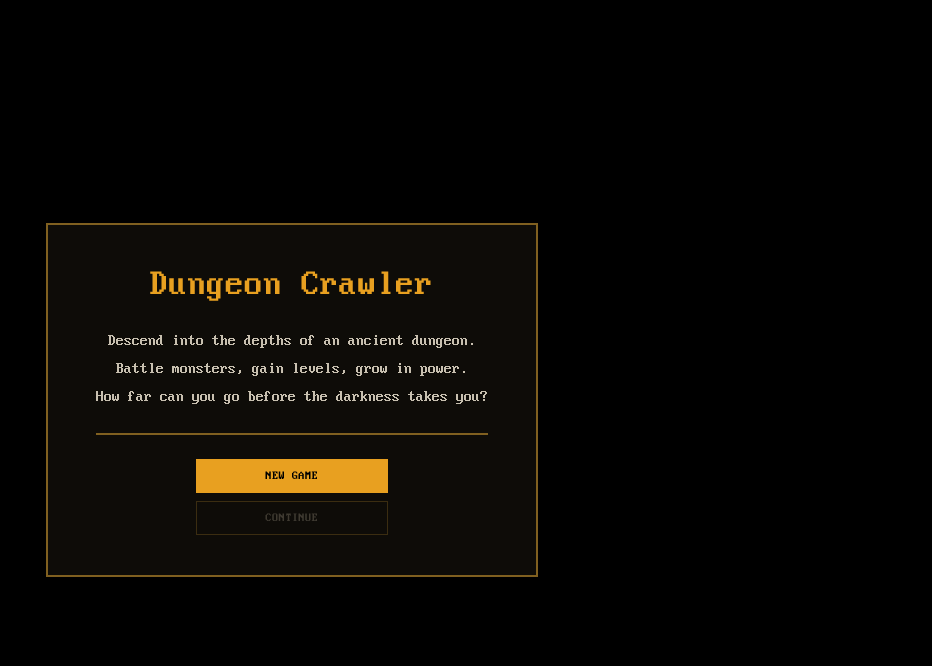
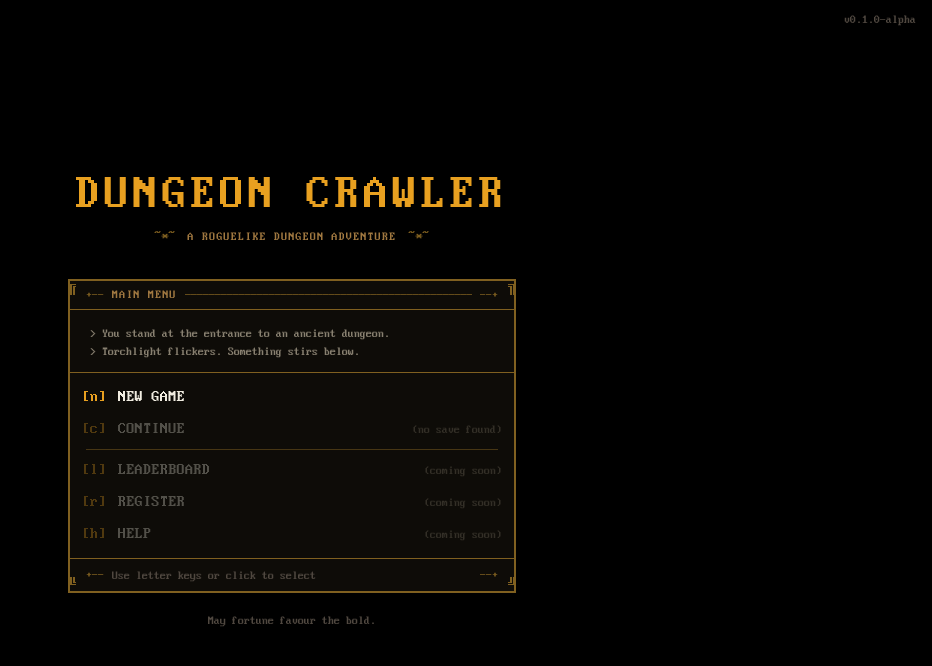
Before and after one commit to ifancyabroad/dungeon-crawler, a React (Vite) app in the folder apps/web/: page / in a window 1280 px wide. Shown: the top 666 px of the page, without its empty margins (348-1280 px from the left). Built offline with nearby package versions, Linux system fonts and the light colour scheme; no server answers.

Commit message:
Update UI

```diff
--- a/apps/web/src/components/ClassCard.tsx
+++ b/apps/web/src/components/ClassCard.tsx
@@ -25,18 +25,71 @@ type ClassCardProps = {
 	onSelect: () => void;
 };
 
+// Corner glyph style — matches PanelBox corners.
+const CORNER: React.CSSProperties = {
+	position: "absolute",
+	fontFamily: "'IBM VGA', monospace",
+	fontSize: "1rem",
+	lineHeight: 1,
+	pointerEvents: "none",
+	userSelect: "none",
+	zIndex: 1,
+};
+
 export function ClassCard({ cls, selected, onSelect }: ClassCardProps) {
 	return (
 		<button
 			type="button"
 			onClick={onSelect}
 			className={[
-				"text-left p-3 border-2 transition-colors",
+				"relative text-left p-3 border-2 transition-colors",
 				selected
 					? "border-border-bright bg-bg-elevated"
 					: "border-border bg-bg-panel hover:bg-bg-surface",
 			].join(" ")}
 		>
+			{/* Corner glyphs */}
+			<span
+				style={{
+					...CORNER,
+					top: -2,
+					left: -2,
+					color: selected ? "var(--color-border-bright)" : "var(--color-border)",
+				}}
+			>
+				╔
+			</span>
+			<span
+				style={{
+					...CORNER,
+					top: -2,
+					right: -2,
+					color: selected ? "var(--color-border-bright)" : "var(--color-border)",
+				}}
+			>
+				╗
+			</span>
+			<span
+				style={{
+					...CORNER,
+					bottom: -2,
+					left: -2,
+					color: selected ? "var(--color-border-bright)" : "var(--color-border)",
+				}}
+			>
+				╚
+			</span>
+			<span
+				style={{
+					...CORNER,
+					bottom: -2,
+					right: -2,
+					color: selected ? "var(--color-border-bright)" : "var(--color-border)",
+				}}
+			>
+				╝
+			</span>
+
 			{/* Sprite + name + HP */}
 			<div className="flex items-center gap-2 mb-2">
 				<TileSprite tileIndex={getHeroTile(cls.id)} size={32} />
--- a/apps/web/src/components/CombatLog.tsx
+++ b/apps/web/src/components/CombatLog.tsx
@@ -75,10 +75,10 @@ export function CombatLog() {
 				{combatLog.length === 0 && (
 					<>
 						<p className="text-text-bright" style={{ lineHeight: `${LINE_HEIGHT}px` }}>
-							Welcome, adventurer. The dungeon awaits.
+							&gt; Welcome, adventurer. The dungeon awaits.
 						</p>
 						<p className="text-text-muted" style={{ lineHeight: `${LINE_HEIGHT}px` }}>
-							Move with WASD or arrow keys.
+							&gt; Move with WASD or arrow keys.
 						</p>
 					</>
 				)}
@@ -91,7 +91,7 @@ export function CombatLog() {
 							className={eventColorClass(event)}
 							style={{ lineHeight: `${LINE_HEIGHT}px` }}
 						>
-							{text}
+							&gt; {text}
 						</p>
 					);
 				})}
--- /dev/null
+++ b/apps/web/src/components/PanelBox.tsx
@@ -0,0 +1,79 @@
+import { type ReactNode } from "react";
+
+type PanelBoxProps = {
+	children: ReactNode;
+	title?: string;
+	footer?: ReactNode;
+	glow?: boolean;
+	className?: string;
+};
+
+// Corner glyph style shared across all four positions.
+const CORNER: React.CSSProperties = {
+	position: "absolute",
+	fontFamily: "'IBM VGA', monospace",
+	fontSize: "1rem",
+	lineHeight: 1,
+	color: "var(--color-border)",
+	pointerEvents: "none",
+	userSelect: "none",
+	zIndex: 1,
+};
+
+/**
+ * PanelBox — the shared bordered panel primitive for the whole UI.
+ *
+ * Provides:
+ *   - border-2 border-border bg-bg-panel base
+ *   - ╔ ╗ ╚ ╝ corner glyphs (always)
+ *   - optional "+-- TITLE ──...──+" header bar
+ *   - optional footer slot
+ *   - optional amber glow shadow (use on prominent/hero panels only)
+ */
+export function PanelBox({ children, title, footer, glow = false, className = "" }: PanelBoxProps) {
+	return (
+		<div
+			className={`relative border-2 border-border bg-bg-panel ${className}`}
+			style={
+				glow
+					? { boxShadow: "0 0 24px rgba(80,60,16,0.4), inset 0 0 32px rgba(0,0,0,0.4)" }
+					: undefined
+			}
+		>
+			{/* Corner glyphs */}
+			<span style={{ ...CORNER, top: -2, left: -2 }}>╔</span>
+			<span style={{ ...CORNER, top: -2, right: -2 }}>╗</span>
+			<span style={{ ...CORNER, bottom: -2, left: -2 }}>╚</span>
+			<span style={{ ...CORNER, bottom: -2, right: -2 }}>╝</span>
+
+			{/* Title bar */}
+			{title != null && (
+				<div className="border-b border-border px-4 py-1.5 flex items-center gap-2 overflow-hidden">
+					<span className="text-border font-mono text-xs select-none shrink-0">+--</span>
+					<span className="text-text-label font-mono text-xs tracking-widest uppercase shrink-0">
+						{title}
+					</span>
+					<span
+						className="text-border font-mono text-xs select-none flex-1 overflow-hidden whitespace-nowrap"
+						aria-hidden
+					>
+						{"─".repeat(80)}
+					</span>
+					<span className="text-border font-mono text-xs select-none shrink-0">--+</span>
+				</div>
+			)}
+
+			{/* Body */}
+			{children}
+
+			{/* Footer bar */}
+			{footer != null && (
+				<div className="border-t border-border px-4 py-1 flex items-center gap-2">
+					<span className="text-border font-mono text-xs select-none shrink-0">+--</span>
+					<div className="flex-1 min-w-0">{footer}</div>
+					<span className="text-border font-mono text-xs select-none shrink-0">--+</span>
+				</div>
+			)}
+		</div>
+	);
+}
--- a/apps/web/src/components/Sidebar.tsx
+++ b/apps/web/src/components/Sidebar.tsx
@@ -60,8 +60,8 @@ export default function Sidebar({ open, onClose }: SidebarProps) {
 				className={[
 					"fixed md:static inset-y-0 left-0 z-50 md:z-0",
 					"w-64 max-w-full",
-					"bg-bg-panel border-r-2 border-border",
-					"md:bg-transparent md:border-0",
+					// On mobile the sidebar is an overlay panel; on desktop it sits flush beside the canvas.
+					"bg-bg-panel border-r-2 border-border md:bg-transparent md:border-0",
 					"overflow-y-auto flex flex-col",
 					"transform transition-transform duration-200",
 					open ? "translate-x-0" : "-translate-x-full md:translate-x-0",
@@ -110,13 +110,11 @@ export default function Sidebar({ open, onClose }: SidebarProps) {
 						</div>
 
 						{/* Hero identity */}
-						<div>
-							<p className="text-text-bright">{hero.name}</p>
-							<p>
-								<span className="text-text-label">Level {hero.level} </span>
-								<span className="text-text-bright">
-									{classDef?.name ?? "Unknown"}
-								</span>
+						<div className="border-b border-border pb-2">
+							<p className="text-primary uppercase tracking-widest">{hero.name}</p>
+							<p className="text-text-label">
+								Level {hero.level}{" "}
+								<span className="text-text">{classDef?.name ?? "Unknown"}</span>
 							</p>
 						</div>
 
--- a/apps/web/src/pages/Landing.tsx
+++ b/apps/web/src/pages/Landing.tsx
@@ -1,11 +1,41 @@
 import { useState } from "react";
 import { useNavigate } from "react-router-dom";
+import { Modal } from "../components/Modal";
 import { Button } from "../components/Button";
-import { Modal } from "../components/Modal";
+import { PanelBox } from "../components/PanelBox";
 import { useContinueGame, useGameStatus } from "../features/game/useGames";
 import { useGameStore } from "../features/game/gameStore";
 import { useErrorStore } from "../features/error/errorStore";
 import { getApiErrorMessage } from "../lib/errors";
+
+interface MenuItemProps {
+	hotkey: string;
+	label: string;
+	hint?: string;
+	disabled?: boolean;
+	onClick?: () => void;
+}
+
+function MenuItem({ hotkey, label, hint, disabled, onClick }: MenuItemProps) {
+	return (
+		<button
+			onClick={onClick}
+			disabled={disabled}
+			className={[
+				"group flex items-baseline gap-3 w-full text-left px-3 py-1 transition-colors",
+				"hover:bg-bg-elevated",
+				"focus:outline-none focus-visible:outline-none focus-visible:bg-bg-elevated",
+				"disabled:opacity-30 disabled:pointer-events-none",
+			].join(" ")}
+		>
+			<span className="text-primary font-mono w-6 shrink-0 select-none">[{hotkey}]</span>
+			<span className="text-text-bright font-mono tracking-wide uppercase group-hover:text-primary transition-colors">
+				{label}
+			</span>
+			{hint && <span className="text-text-muted font-mono text-xs ml-auto">{hint}</span>}
+		</button>
+	);
+}
 
 export default function Landing() {
 	const navigate = useNavigate();
@@ -20,6 +50,7 @@ export default function Landing() {
 
 	const hasActiveHero = gameStatus.data?.hasActiveHero ?? false;
 	const canContinue = hasActiveHero && !gameStatus.isLoading;
+	const isLoading = continueGame.isPending || gameStatus.isLoading;
 
 	function handleNewGame() {
 		const existingId = getStoredGameId();
@@ -42,42 +73,79 @@ export default function Landing() {
 	}
 
 	return (
-		<div className="min-h-screen bg-bg-base flex flex-col items-center justify-center p-4">
-			{/* DCSS-style panel: amber border, warm dark background */}
-			<div className="border-2 border-border bg-bg-panel px-12 py-10 flex flex-col items-center">
-				{/* Title */}
-				<h1 className="text-primary text-4xl mb-6 tracking-wide">Dungeon Crawler</h1>
-
-				{/* Flavor text */}
-				<div className="text-center mb-6 space-y-1">
-					<p className="text-text">Descend into the depths of an ancient dungeon.</p>
-					<p className="text-text">Battle monsters, gain levels, grow in power.</p>
-					<p className="text-text">How far can you go before the darkness takes you?</p>
+		<>
+			<div className="min-h-screen bg-bg-base flex flex-col items-center justify-center p-4 overflow-hidden">
+				{/* Version tag */}
+				<div className="absolute top-3 right-4 text-text-dim font-mono text-xs">
+					v0.1.0-alpha
 				</div>
 
-				<div className="w-full border-t-2 border-border mb-6" />
+				{/* Title */}
+				<div className="text-center mb-8">
+					<h1 className="font-mono text-5xl tracking-widest uppercase text-primary mb-2">
+						Dungeon Crawler
+					</h1>
+					<div className="flex items-center justify-center gap-3 mt-1">
+						<span className="text-border font-mono text-sm select-none">~*~</span>
+						<span className="text-text-label font-mono text-xs tracking-widest uppercase">
+							A Roguelike Dungeon Adventure
+						</span>
+						<span className="text-border font-mono text-sm select-none">~*~</span>
+					</div>
+				</div>
 
-				{/* Menu */}
-				<nav className="flex flex-col items-center gap-2 w-full">
-					<Button
-						variant="primary"
-						size="lg"
-						onClick={handleNewGame}
-						disabled={continueGame.isPending}
-						className="w-48"
+				{/* ── Main panel ── */}
+				<div className="w-full max-w-md">
+					<PanelBox
+						title="Main Menu"
+						footer={
+							<span className="text-text-dim font-mono text-xs">
+								Use letter keys or click to select
+							</span>
+						}
 					>
-						New Game
-					</Button>
-					<Button
-						variant="secondary"
-						size="lg"
-						onClick={() => handleContinue()}
-						disabled={!canContinue || continueGame.isPending}
-						className="w-48"
-					>
-						{continueGame.isPending ? "Loading…" : "Continue"}
-					</Button>
-				</nav>
+						{/* Flavor text */}
+						<div className="px-5 pt-4 pb-3 space-y-0.5 border-b border-border">
+							<p className="text-text-muted font-mono text-xs">
+								&gt; You stand at the entrance to an ancient dungeon.
+							</p>
+							<p className="text-text-muted font-mono text-xs">
+								&gt; Torchlight flickers. Something stirs below.
+							</p>
+						</div>
+
+						{/* Menu items */}
+						<div className="py-2">
+							<MenuItem
+								hotkey="n"
+								label="New Game"
+								onClick={handleNewGame}
+								disabled={isLoading}
+							/>
+							<MenuItem
+								hotkey="c"
+								label="Continue"
+								hint={canContinue ? "" : "(no save found)"}
+								onClick={handleContinue}
+								disabled={!canContinue || isLoading}
+							/>
+							<div className="mx-4 my-1 border-t border-border/50" />
+							<MenuItem
+								hotkey="l"
+								label="Leaderboard"
+								hint="(coming soon)"
+								disabled
+							/>
+							<MenuItem hotkey="r" label="Register" hint="(coming soon)" disabled />
+							<MenuItem hotkey="h" label="Help" hint="(coming soon)" disabled />
+						</div>
+					</PanelBox>
+				</div>
+
+				{/* Flavour line */}
+				<div className="mt-5 text-text-dim font-mono text-xs text-center">
+					<p>May fortune favour the bold.</p>
+				</div>
 			</div>
 
 			<Modal
@@ -106,6 +174,6 @@ export default function Landing() {
 					You have an active hero. Starting a new game will end their journey.
 				</p>
 			</Modal>
-		</div>
+		</>
 	);
 }
```
Also changed, not shown: apps/web/src/components/Modal.tsx (+33 -24 lines), apps/web/src/pages/CharacterCreate.tsx (+20 -22 lines).
